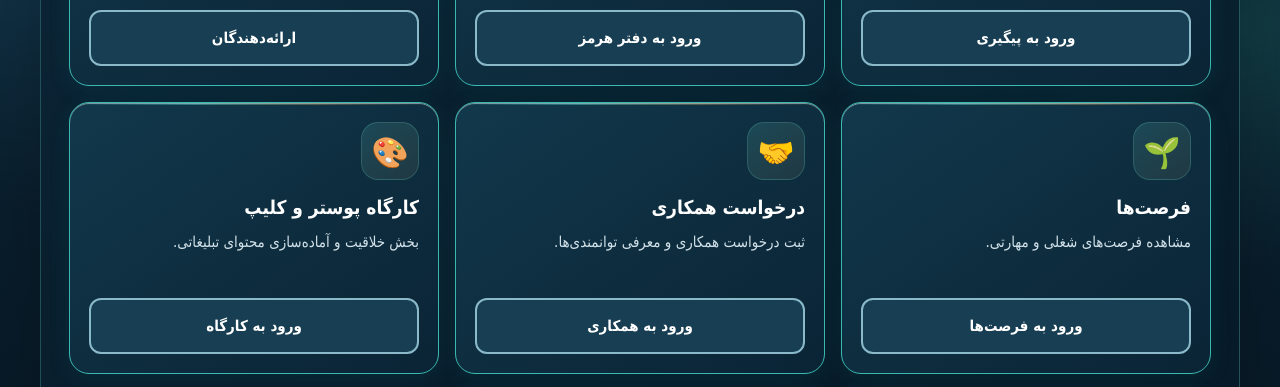
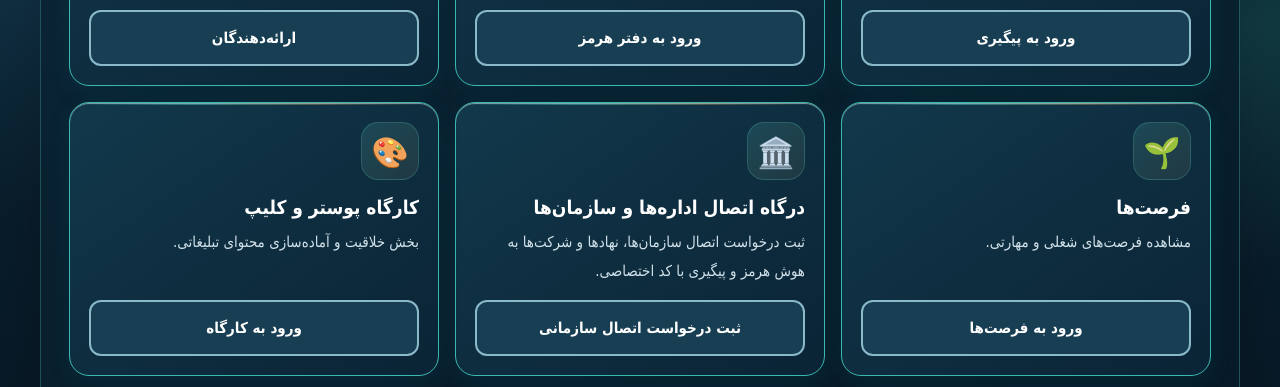
Before and after one commit to tarahikhalil-jpg/hormoz, a plain HTML site: page index.html in a window 1280 px wide. Shown: the part 7368-7755 px from the top of the page. Drawn offline with Linux system fonts and the light colour scheme; no server answers.

Commit message:
Add organization connection entry to the main Hormoz portal

```diff
--- a/index.html
+++ b/index.html
@@ -554,7 +554,7 @@ body.hormoz-module-open{overflow:hidden!important}
 <article class="card portal-card"><div class="icon">🏢</div><h3>دفتر هوشمند هرمز</h3><p>دفتر سفارش، پیگیری و فاکتور با کنترل انسانی.</p><a class="btn alt" href="https://hormoz-ai-backend-777.onrender.com/global-office.html">ورود به دفتر هرمز</a></article>
 <article class="card portal-card"><div class="icon">🧑‍🔧</div><h3>معرفی ارائه‌دهندگان</h3><p>ثبت و مدیریت اطلاعات ارائه‌دهندگان خدمات.</p><a class="btn alt" href="https://hormoz-ai-backend-777.onrender.com/providers.html">ارائه‌دهندگان</a></article>
 <article class="card portal-card"><div class="icon">🌱</div><h3>فرصت‌ها</h3><p>مشاهده فرصت‌های شغلی و مهارتی.</p><a class="btn alt" href="https://hormoz-ai-backend-777.onrender.com/opportunities.html">ورود به فرصت‌ها</a></article>
-<article class="card portal-card"><div class="icon">🤝</div><h3>درخواست همکاری</h3><p>ثبت درخواست همکاری و معرفی توانمندی‌ها.</p><a class="btn alt" href="https://hormoz-ai-backend-777.onrender.com/agency-connect.html">ورود به همکاری</a></article>
+<article class="card portal-card"><div class="icon">🏛️</div><h3>درگاه اتصال اداره‌ها و سازمان‌ها</h3><p>ثبت درخواست اتصال سازمان‌ها، نهادها و شرکت‌ها به هوش هرمز و پیگیری با کد اختصاصی.</p><a class="btn alt" href="https://hormoz-ai-backend-777.onrender.com/agency-connect.html">ثبت درخواست اتصال سازمانی</a></article>
 <article class="card portal-card"><div class="icon">🎨</div><h3>کارگاه پوستر و کلیپ</h3><p>بخش خلاقیت و آماده‌سازی محتوای تبلیغاتی.</p><a class="btn alt" href="https://hormoz-ai-backend-777.onrender.com/creative-studio.html">ورود به کارگاه</a></article>
 
 
```
